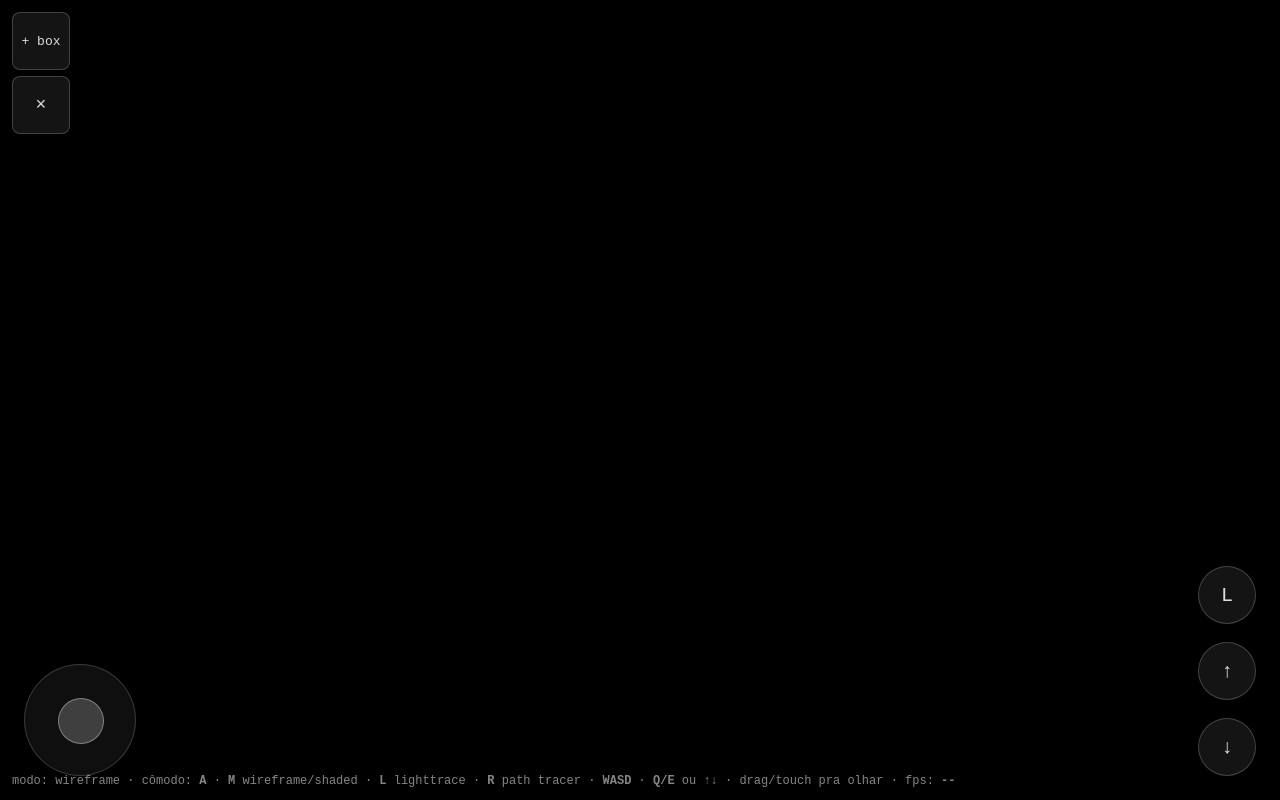
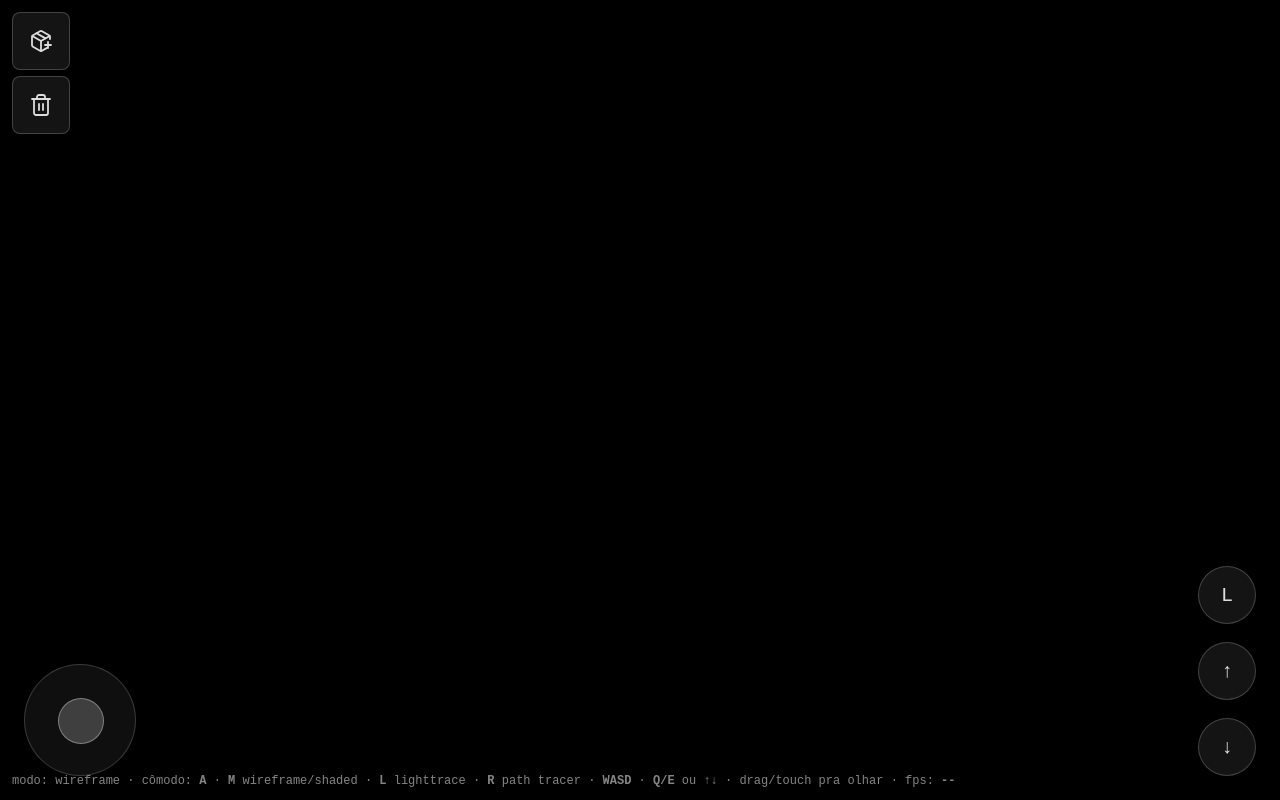
Before and after one commit to danielsussa/caustica, a website built with Vite: page index.html in a window 1280 px wide. Built offline with nearby package versions, Linux system fonts and the light colour scheme; files whose address does not match are found by name.

Commit message:
ícones SVG nos botões do editor (lucide: package-plus, trash-2)
inline, sem dependência. Texto "+ box" e "×" trocados.

Co-Authored-By: Claude Opus 4.7 (1M context) <noreply@anthropic.com>

```diff
--- a/index.html
+++ b/index.html
@@ -59,8 +59,9 @@
     touch-action: none; -webkit-user-select: none; user-select: none;
   }
   #btn-place { top: 12px; }
-  #btn-clear { top: 76px; font-size: 18px; }
+  #btn-clear { top: 76px; }
   #btn-place.active { background: rgba(115,178,217,0.35); border-color: rgba(115,178,217,0.7); }
+  #btn-place svg, #btn-clear svg { width: 24px; height: 24px; pointer-events: none; }
   /* esconde controles touch em desktops com mouse — escolha de UI: deixar
      sempre visíveis pra ser óbvio que existem. Pode trocar pra @media. */
   .hud {
@@ -102,8 +103,22 @@
   <div class="vbtn" id="btn-down">↓</div>
   <div class="vbtn" id="btn-l">L</div>
   <div class="vbtn" id="btn-params">≡</div>
-  <div id="btn-place" title="adicionar box">+ box</div>
-  <div id="btn-clear" title="limpar boxes adicionadas">×</div>
+  <div id="btn-place" title="adicionar box">
+    <svg viewBox="0 0 24 24" fill="none" stroke="currentColor" stroke-width="1.8" stroke-linecap="round" stroke-linejoin="round">
+      <path d="M16 16h6"/><path d="M19 13v6"/>
+      <path d="M21 10V8a2 2 0 0 0-1-1.73l-7-4a2 2 0 0 0-2 0l-7 4A2 2 0 0 0 3 8v8a2 2 0 0 0 1 1.73l7 4a2 2 0 0 0 2 0l5-2.88"/>
+      <path d="M16.5 9.4 7.55 4.24"/><path d="M3.29 7 12 12l8.71-5"/><path d="M12 22V12"/>
+    </svg>
+  </div>
+  <div id="btn-clear" title="limpar boxes adicionadas">
+    <svg viewBox="0 0 24 24" fill="none" stroke="currentColor" stroke-width="1.8" stroke-linecap="round" stroke-linejoin="round">
+      <path d="M3 6h18"/>
+      <path d="M19 6v14a2 2 0 0 1-2 2H7a2 2 0 0 1-2-2V6"/>
+      <path d="M8 6V4a2 2 0 0 1 2-2h4a2 2 0 0 1 2 2v2"/>
+      <line x1="10" x2="10" y1="11" y2="17"/>
+      <line x1="14" x2="14" y1="11" y2="17"/>
+    </svg>
+  </div>
   <div class="hud">
     modo: <span id="mode-label">wireframe</span> · cômodo: <b id="room-label">A</b> · <b>M</b> wireframe/shaded · <b>L</b> lighttrace · <b>R</b> path tracer · <b>WASD</b> · <b>Q/E</b> ou ↑↓ · drag/touch pra olhar · fps: <b id="fps">--</b><span id="samples-info" style="display:none"> · samples: <b id="samples">0</b></span>
   </div>
```
